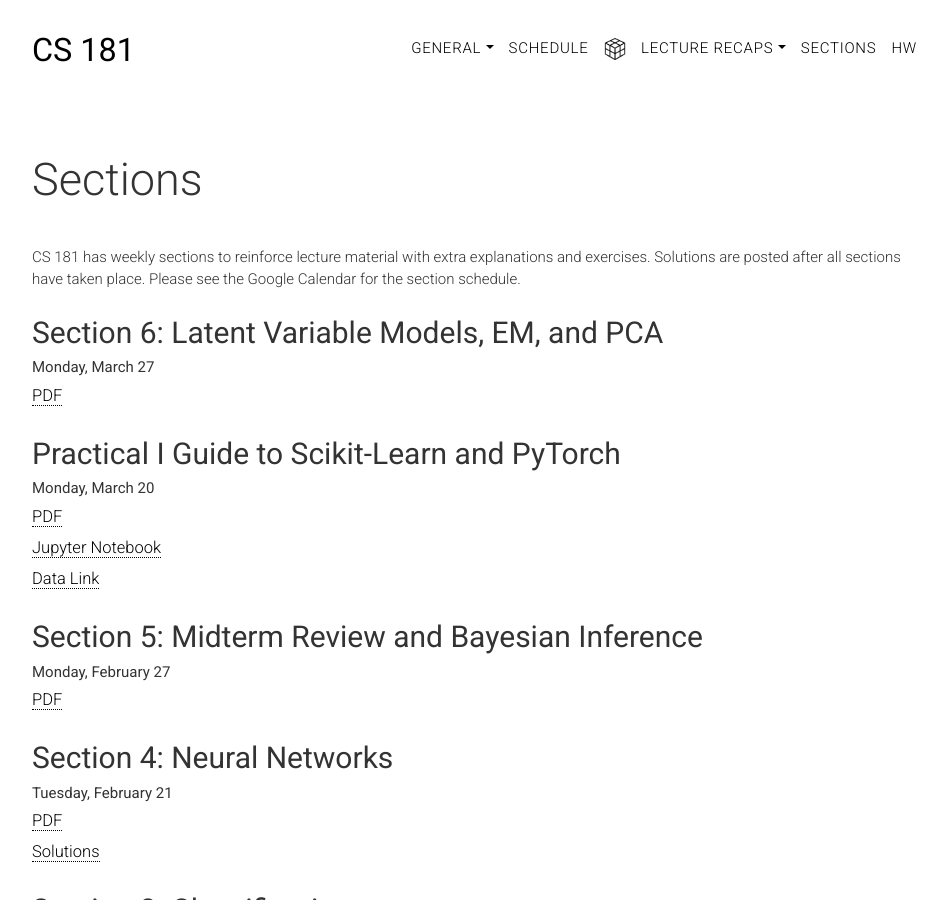
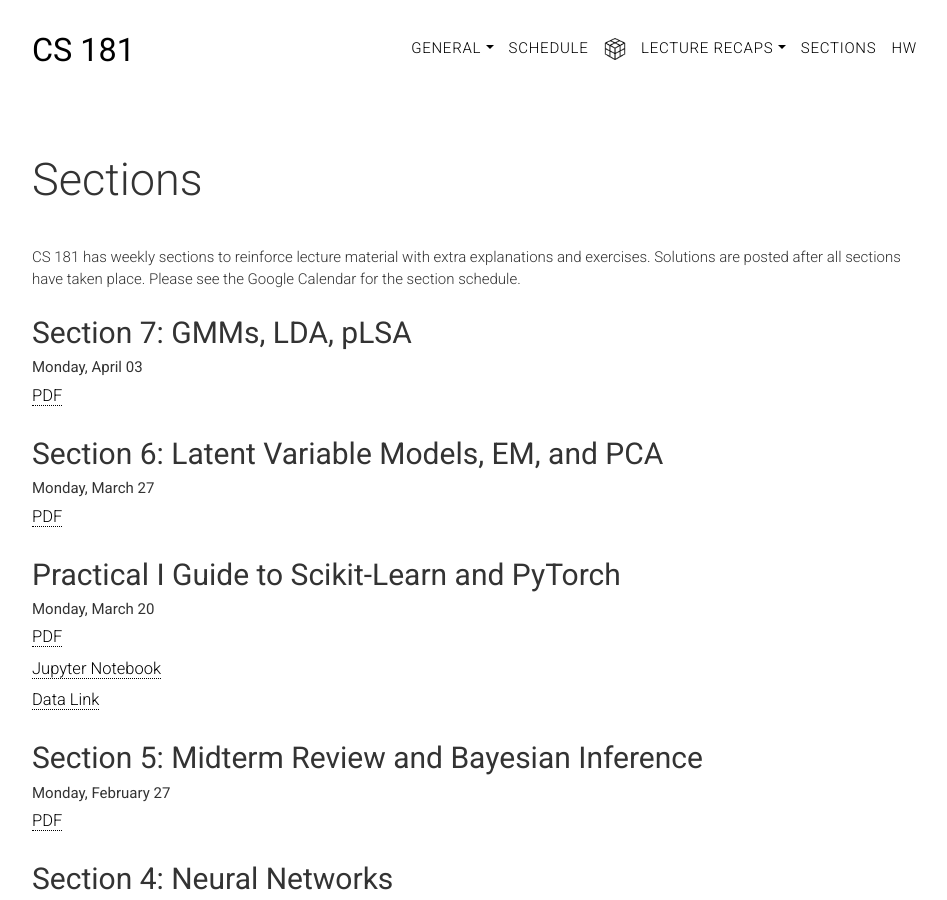
Before and after one commit to harvard-ml-courses/cs181-web, a Jekyll site: the page built from sections.html, in a window 1280 px wide and 900 px high. Shown: the whole window, without its empty margins (158-1105 px from the left). Built offline with Jekyll 4.4.1, drawn with Linux system fonts in a browser that asks for light colours.

Commit message:
Add section 7

```diff
--- a/sections.html
+++ b/sections.html
@@ -23,6 +23,13 @@
                 <li> Anna (Beyond 181): Friday 1-2pm @ SEC 1.316 Seminar Room</li>
             </ul>-->
         </p>
+
+        <h2 class="title" id="sec7">Section 7: GMMs, LDA, pLSA</h2>
+        <p class="head-subtitle">Monday, April 03</p>
+        <ul class="lists">
+            <li><a href="sections/section7/section7.pdf" target="_blank">PDF</a></li>
+        </ul>
+
         <h2 class="title" id="sec5">Section 6: Latent Variable Models, EM, and PCA</h2>
         <p class="head-subtitle">Monday, March 27</p>
         <ul class="lists">
```
Also changed, not shown: sections/section7/251px-Smoothed_LDA.png (added), sections/section7/LDA.png (added), sections/section7/pLSA.png (added), 3 other files.
